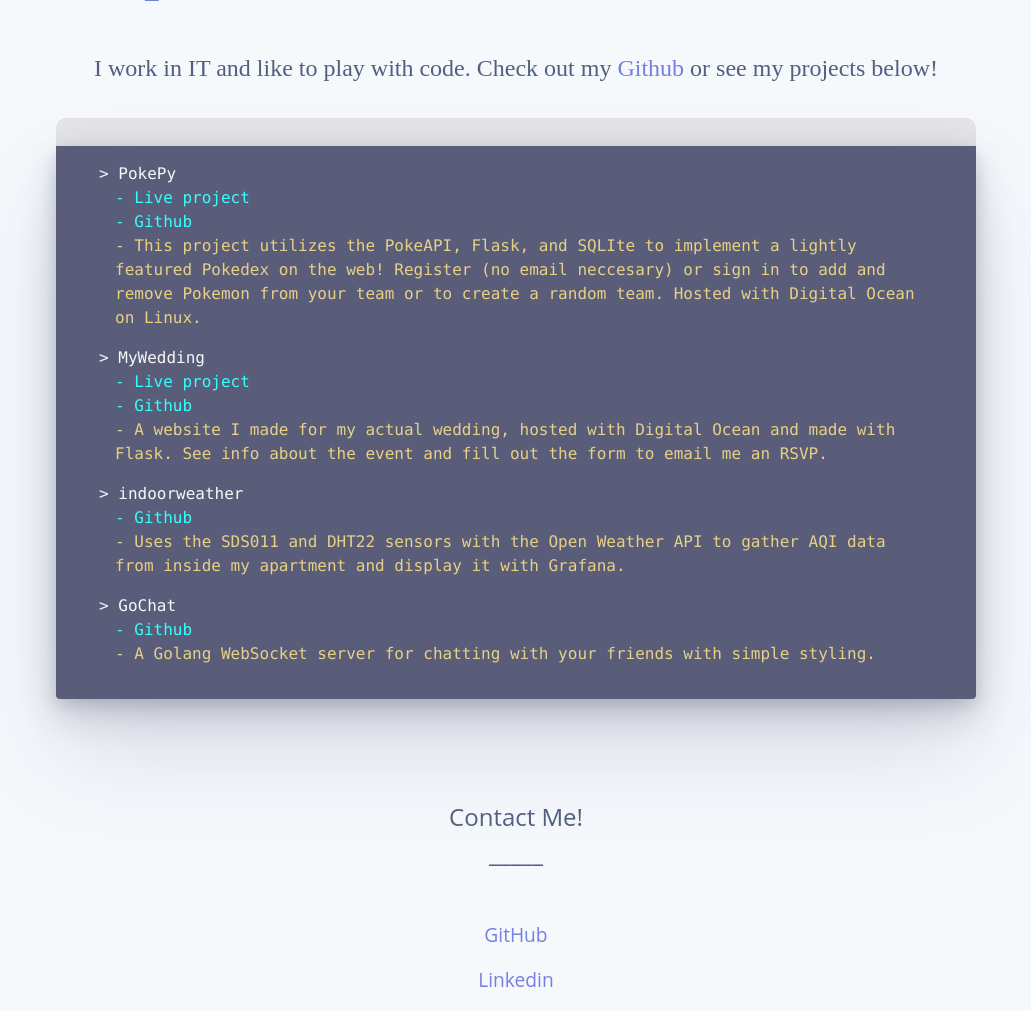
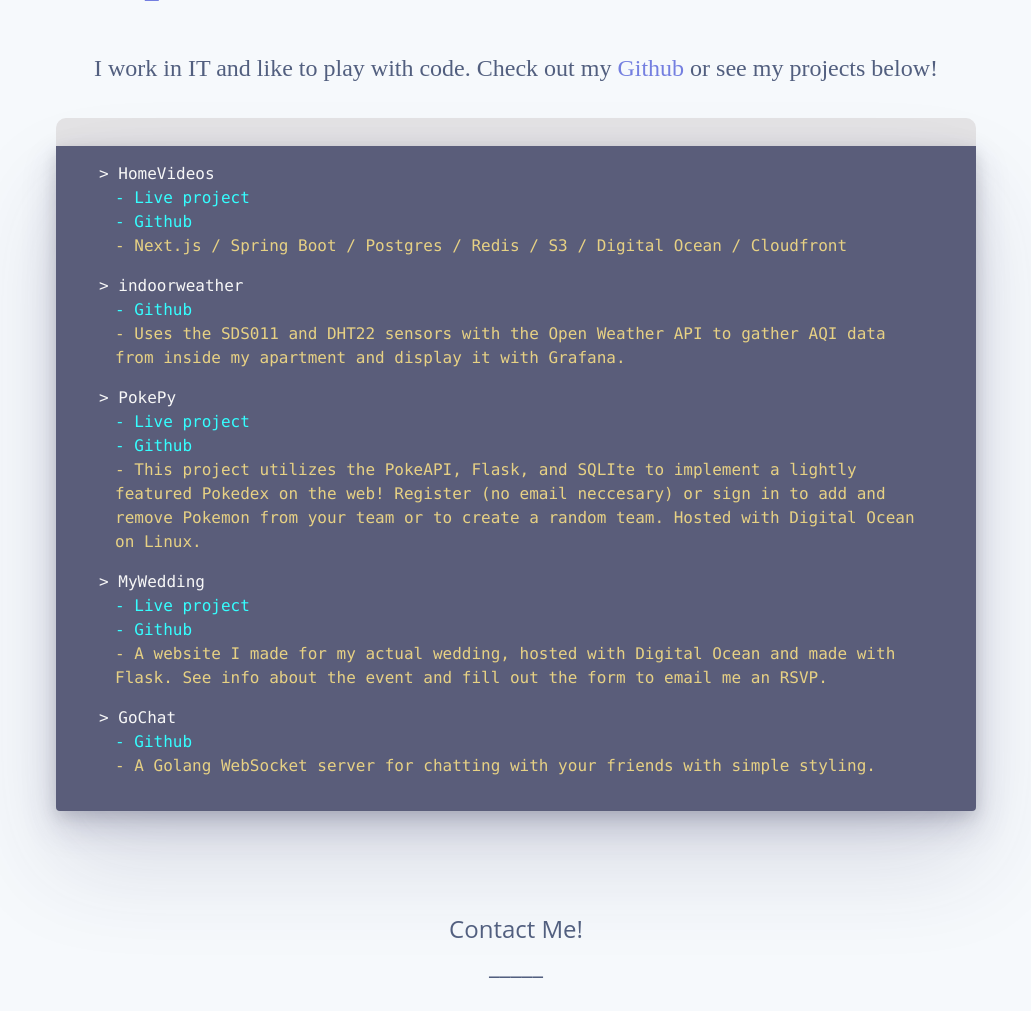
Before and after one commit to smbirch/smbirch.com, a Flask app: page / in a window 1280 px wide. Shown: the part 236-1247 px from the top of the page, without its empty margins (124-1155 px from the left). Run offline with Flask 3, Linux system fonts and the light colour scheme; some libraries are stand-ins or nearby versions.

Commit message:
updating text

```diff
--- a/templates/index.html
+++ b/templates/index.html
@@ -17,6 +17,33 @@
 <div class="projects-header"></div>
   <div class="projects-box">
     <div class="projects-inner">
+      <div class="project-title">&gt; HomeVideos</div>
+      <div class="project-info">
+        <a href="https://www.homevideos.smbirch.com/" class="project-link" target="_blank"
+        >- Live project</a
+        >
+      </div>
+      <div class="project-info">
+        <a
+                href="https://github.com/smbirch/homevideos"
+                class="project-link"
+                target="_blank"
+        >- Github</a
+        >
+      </div>
+      <div class="project-info"><p>- Next.js / Spring Boot / Postgres / Redis / S3 / Digital Ocean / Cloudfront</div>
+
+      <div class="project-title">&gt; indoorweather</div>
+      <div class="project-info">
+        <a
+                href="https://github.com/smbirch/indoorweather"
+                class="project-link"
+                target="_blank"
+        >- Github</a
+        >
+      </div>
+      <div class="project-info"><p>- Uses the SDS011 and DHT22 sensors with the Open Weather API to gather AQI data from inside my apartment and display it with Grafana.</div>
+
       <div class="project-title">&gt; PokePy</div>
       <div class="project-info">
         <a href="https://www.pokepy.smbirch.com/" class="project-link" target="_blank"
@@ -50,16 +77,6 @@
       <div class="project-info"><p>- A website I made for my actual wedding, hosted with Digital Ocean and made with Flask. See info about the event and fill out the form to email me an RSVP.</p></div>
 
 
-      <div class="project-title">&gt; indoorweather</div>
-      <div class="project-info">
-        <a
-          href="https://github.com/smbirch/indoorweather"
-          class="project-link"
-          target="_blank"
-          >- Github</a
-        >
-      </div>
-      <div class="project-info"><p>- Uses the SDS011 and DHT22 sensors with the Open Weather API to gather AQI data from inside my apartment and display it with Grafana.</div>
 
 
       <div class="project-title">&gt; GoChat</div>
```
